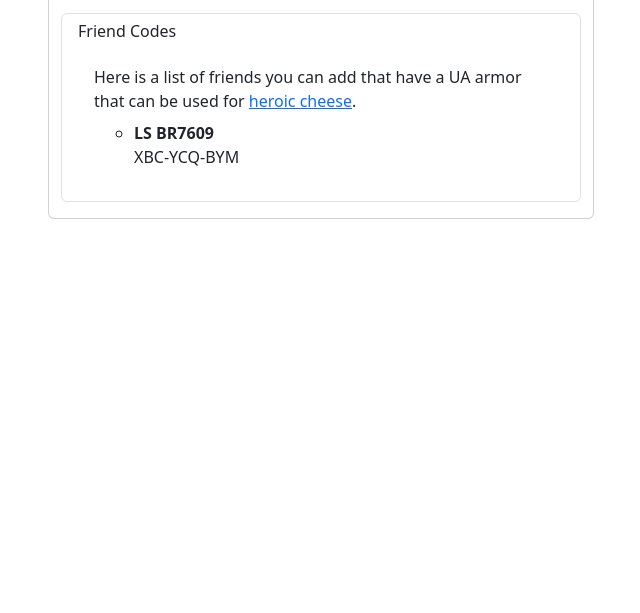
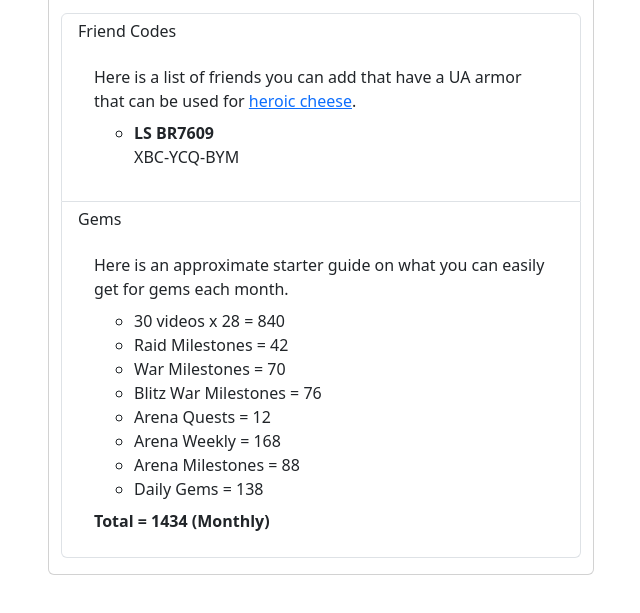
Before and after one commit to KnD-Calendar/knd-calendar.github.io, a plain HTML site: page events/tips_and_tricks/index.html in a window 1280 px wide. Shown: the part 107-720 px from the top of the page, without its empty margins (319-959 px from the left). Drawn offline with nearby package versions, Linux system fonts and the light colour scheme.

Commit message:
Add gems guide.

```diff
--- a/events/tips_and_tricks/index.html
+++ b/events/tips_and_tricks/index.html
@@ -48,6 +48,28 @@
                                             </ul>
                                         </div>
                                     </li>
+                                    <li class="list-group-item indexed" id="gems">
+                                        <h6>
+                                            Gems
+                                        </h6>
+                                        <div class="p-3">
+                                            Here is an approximate starter guide on what you can easily get for gems
+                                            each month.
+                                            <ul class="m-2">
+                                                <li>30 videos x 28 = 840</li>
+                                                <li>Raid Milestones = 42</li>
+                                                <li>War Milestones = 70</li>
+                                                <li>Blitz War Milestones = 76</li>
+                                                <li>Arena Quests = 12</li>
+                                                <li>Arena Weekly = 168</li>
+                                                <li>Arena Milestones = 88</li>
+                                                <li>Daily Gems = 138</li>
+                                            </ul>
+                                            <div class="fw-bold">
+                                                Total = 1434 (Monthly)
+                                            </div>
+                                        </div>
+                                    </li>
                                 </ul>
                             </div>
                         </div>
```
